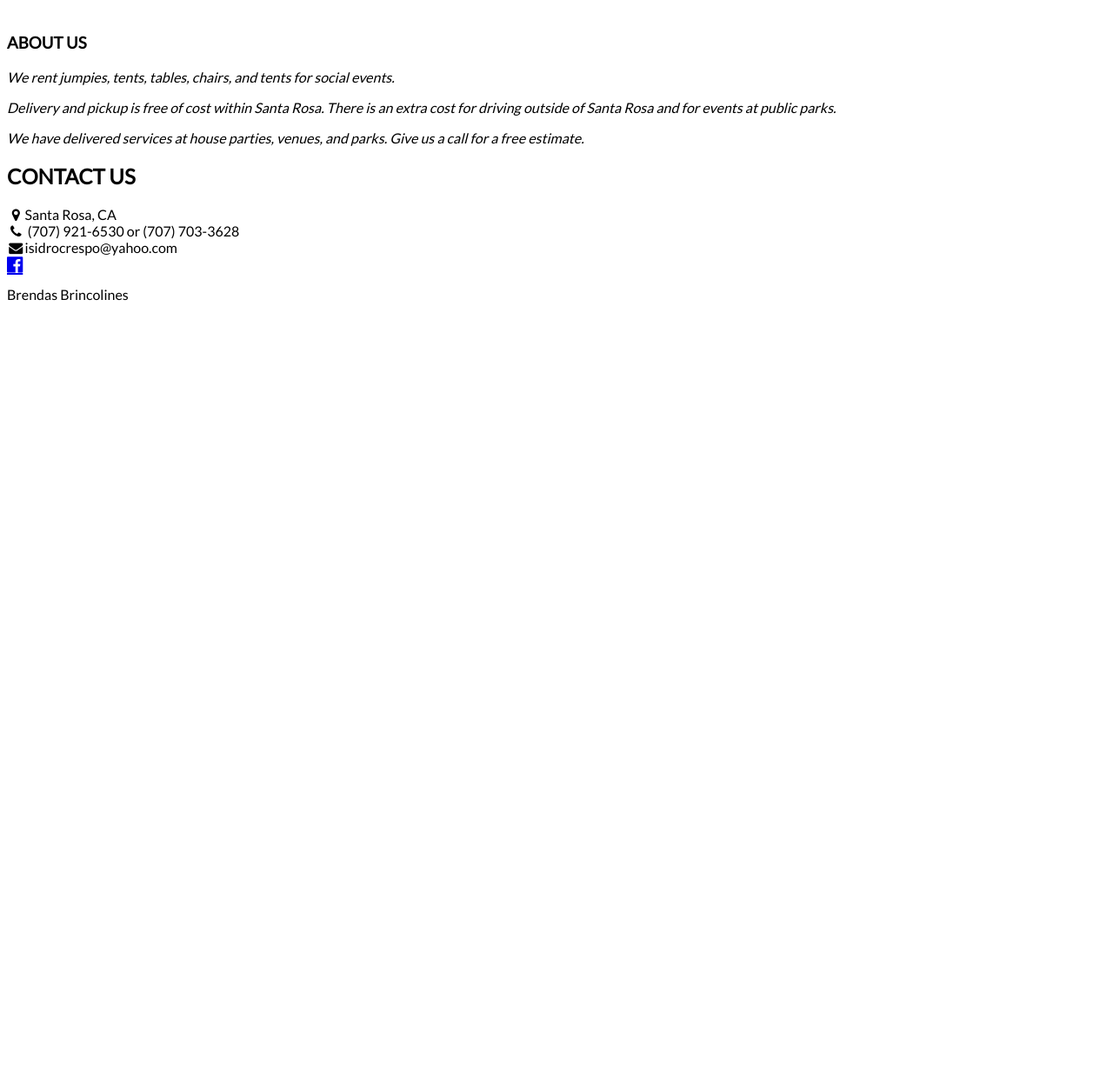
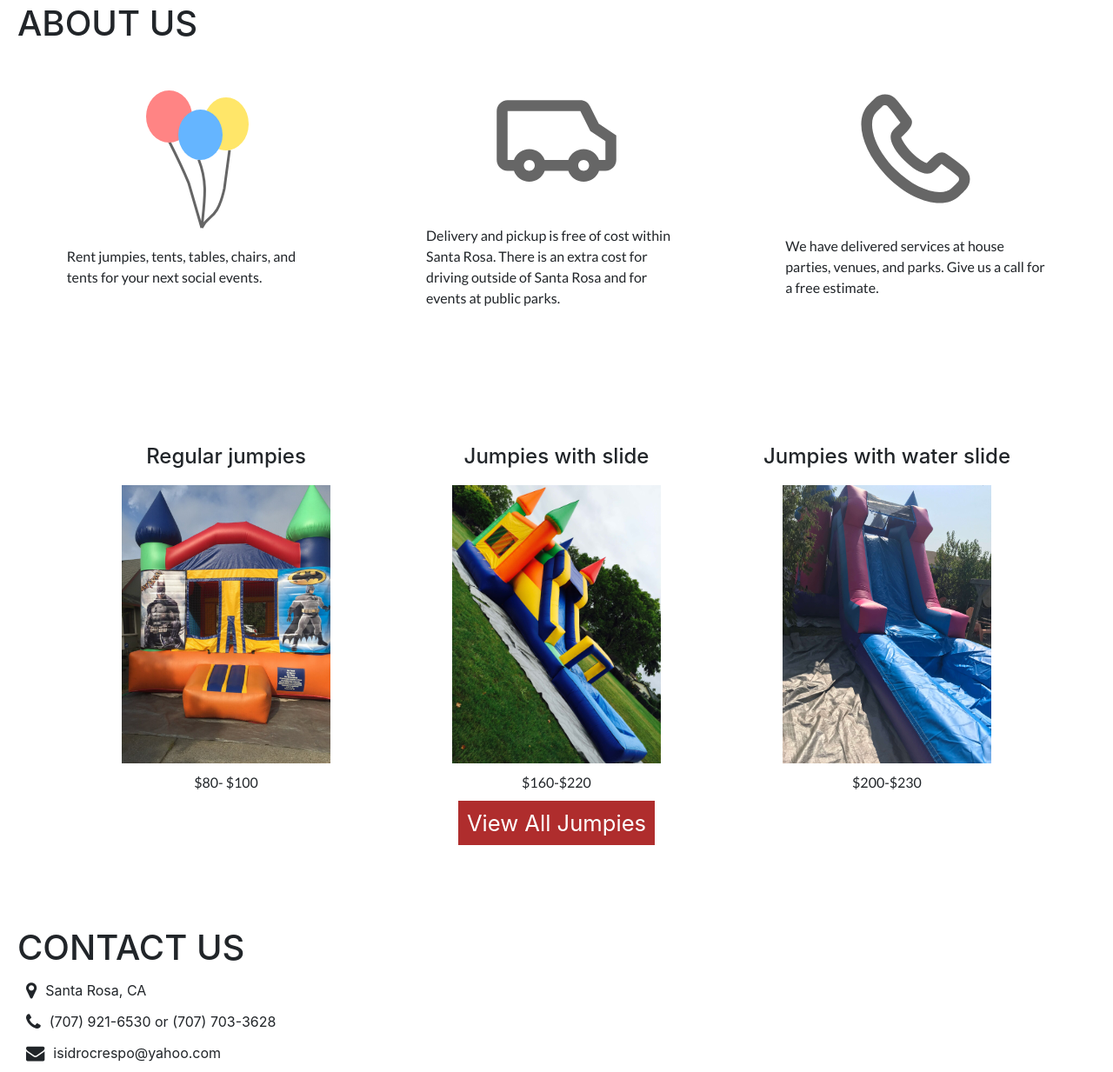
Before and after one commit to alopez96/brendas, a website: page index.html in a window 1280 px wide. Shown: the part 873-2106 px from the top of the page at 87% size. Before the commit the page ends 1237 px from the top, so only its background shows below. Drawn offline with nearby package versions, Linux system fonts and the light colour scheme; files that its build step writes are made by us from their sources; a web font is replaced by a local one.

Commit message:
main page complete

```diff
--- a/index.html
+++ b/index.html
@@ -8,9 +8,7 @@
 <link rel="stylesheet" href="https://cdnjs.cloudflare.com/ajax/libs/font-awesome/4.7.0/css/font-awesome.min.css">
 
 <!-- Bootstrap -->
-<script src="https://code.jquery.com/jquery-3.3.1.min.js"></script>
-<script src="https://cdnjs.cloudflare.com/ajax/libs/popper.js/1.14.7/umd/popper.min.js" integrity="sha384-UO2eT0CpHqdSJQ6hJty5KVphtPhzWj9WO1clHTMGa3JDZwrnQq4sF86dIHNDz0W1" crossorigin="anonymous"></script>
-<script src="https://stackpath.bootstrapcdn.com/bootstrap/4.3.1/js/bootstrap.min.js" integrity="sha384-JjSmVgyd0p3pXB1rRibZUAYoIIy6OrQ6VrjIEaFf/nJGzIxFDsf4x0xIM+B07jRM" crossorigin="anonymous"></script>
+<link rel="stylesheet" href="https://maxcdn.bootstrapcdn.com/bootstrap/4.0.0/css/bootstrap.min.css" integrity="sha384-Gn5384xqQ1aoWXA+058RXPxPg6fy4IWvTNh0E263XmFcJlSAwiGgFAW/dAiS6JXm" crossorigin="anonymous">
 
 <link href="https://fonts.googleapis.com/css?family=Rosario&display=swap" rel="stylesheet">
 
@@ -27,48 +25,73 @@
     </nav>
 
   <!-- Hero page -->
-  <div class='hero'>
-    <div class="header-text"><h1>Brenda's Brinconlines</h1></div>
-    <div><button class="primary-btn">Contact</button> </div>
+  <div class="hero">
+    <h1 id="header-text" class="lang" key="header">Brenda's Jumpies</h1>
+    <div><a class="primary-btn" href="#contact-section">Contact</a> </div>
   </div>
 
   <!-- (About Section) -->
-  <div>
-    <h3 class="lang w3-center" key="about-header">ABOUT US</h3>
-    <p class="lang w3-center" key="about-sub1">
-      <em>We rent jumpies, tents, tables, chairs, and tents for social events.</em>
+  <div id="about-section">
+    <h1 class="lang" key="">ABOUT US</h1>
+    <div class='about-containers'>
+      <div class='about-container'>
+        <img src="./icons/ballon.svg" class='icon' alt="">
+        <p class="lang" key="about-sub1">
+          Rent jumpies, tents, tables, chairs, and tents for your next social events.
         </p>
-    <p class="lang w3-center" key="about-sub2">
-      <em>Delivery and pickup is free of cost within Santa Rosa. There is an extra cost for driving outside of Santa Rosa and for events at public parks.</em>
+      </div>
+      <div class='about-container'>
+          <img src="./icons/car.svg" class='icon' alt="">
+          <p class="lang" key="about-sub2">
+              Delivery and pickup is free of cost within Santa Rosa. There is an extra cost for driving outside of Santa Rosa and for events at public parks.
           </p>
-    <p class="lang w3-center" key="about-sub3">
-      <em>We have delivered services at house parties, venues, and parks. Give us a call for a free estimate.</em>
+        </div>
+        <div class='about-container'>
+            <img src="./icons/call.svg" class='icon' alt="">
+            <p class="lang" key="about-sub3">
+                We have delivered services at house parties, venues, and parks. Give us a call for a free estimate.
             </p>
+        </div>
+    </div>
   </div>
 
 
-  <h2 class="">CONTACT US</h2>
-  <!-- Container (Contact Section) -->
-  <div class="w3-content w3-container w3-padding-64" id="contact">
-
-    <div class="w3-row w3-padding-32 w3-section">
-      <div class="w3-col m8 w3-panel">
-        <div class="w3-large w3-margin-bottom">
-          <i class="fa fa-map-marker fa-fw w3-hover-text-black w3-xlarge w3-margin-right"></i>Santa Rosa, CA<br>
-          <i class="fa fa-phone fa-fw w3-hover-text-black w3-xlarge w3-margin-right"></i> (707) 921-6530 or (707) 703-3628<br>
-          <i class="fa fa-envelope fa-fw w3-hover-text-black w3-xlarge w3-margin-right"></i>isidrocrespo@yahoo.com<br>
+  <!-- images -->
+  <div class="container">
+    <div class="row">
+      <div class="col">
+        <h4>Regular jumpies</h4>
+        <img src="./images/b5.jpg" class="img" alt="">
+        <p>$80- $100</p>
+      </div>
+      <div class="col">
+        <h4>Jumpies with slide</h4>
+        <img src="./images/b2.jpeg" class="img" alt="">
+        <p>$160-$220</p>
+      </div>
+      <div class="col">
+          <h4>Jumpies with water slide</h4>
+          <img src="./images/IMG_0150.jpeg" class="img" alt="">
+          <p>$200-$230</p>
         </div>
     </div>
+    <a href="./jumpies.html" class="secondary-btn">View All Jumpies</a>
   </div>
+
+
+  <div id="contact-section">
+    <h1 class="header-text">CONTACT US</h1>
+    <i class="fa fa-map-marker fa-lg fa-item"></i>Santa Rosa, CA<br>
+    <i class="fa fa-phone fa-lg fa-item"></i>(707) 921-6530 or (707) 703-3628<br>
+    <i class="fa fa-envelope fa-lg fa-item"></i>isidrocrespo@yahoo.com<br>
   </div>
 
 <!-- Footer -->
 <footer class="w3-center w3-black w3-padding-64 w3-opacity w3-hover-opacity-off">
   <div class="w3-xlarge w3-section">
-    <a class="fa fa-facebook-official fa-lg w3-hover-opacity" target="blank"
+    <a class="fa fa-facebook-official fa-lg" target="blank"
     href="https://www.facebook.com/pages/category/Airport/Brendas-Brincolines-Santa-Rosa-670969026572962/">
     </a>
-    <!-- <i class="fa fa-instagram fa-lg w3-hover-opacity"></i> -->
   </div>
   <p>Brendas Brincolines</p>
 </footer>
--- a/style.scss
+++ b/style.scss
@@ -1,9 +1,8 @@
 $primary-color: #AF2D2D;
 $btn-text-size: 2vw;
 
-
-.body{
-    background-color: #fff;
+p{
+  font-family: 'Lato', 'sans-serif';
 }
 
 .lang-btn{
@@ -15,9 +14,10 @@ $btn-text-size: 2vw;
   font-size: $btn-text-size - 0.5vw;
 }
 
-h1{
+#header-text{
   font-family: 'Rosario', sans-serif;
   text-shadow: 2px 2px #fff;
+  font-size: 64px;
 }
 
 .hero{
@@ -25,31 +25,120 @@ h1{
   height: 100vh;
   align-items: center;
   border-bottom: 0px;
-  background: #fff;
   color: #000;
   padding: 0rem 5.6rem;
   z-index: -1;
-  background-image: url('./Desktop1.svg')
 }
 
-.header-text{
-  font-size: 3vw;
-  margin-bottom: -1vw;
+.body{
+  background-image: url('./Desktop1.svg');
+  background-repeat: no-repeat;
+  margin: 0;
 }
-
-
-body,h2,h3,h4,h5,h6 {font-family: "Lato", sans-serif;}
 
 .primary-btn{
   color: $primary-color;
   border: 2px solid $primary-color;
   font-size: $btn-text-size;
+  padding: 10px;
+  text-decoration: none;
 }
 
-/* phone screen */
+// about section start ******************
+#about-section{
+  margin: 20px;
+  margin-bottom: 140px;
+}
+
+.about-containers{
+  display: flex;
+  flex-direction: row;
+  flex-wrap: wrap;
+  align-items: baseline;
+  align-content: flex-start;
+  justify-content: space-evenly;
+
+}
+
+.about-container{
+  width: 300px;
+  margin: auto;
+}
+
+.icon{
+  display: block;
+  margin-left: auto;
+  margin-right: auto;
+}
+
+
+// image section start ******************
+
+.image-section{
+  display: flex;
+  flex-wrap: wrap;
+  justify-content: center;
+}
+
+.img{
+  width: 320px;
+  object-fit: contain;
+  height: 320px;
+  margin: 10px;
+  max-width: 250px;
+}
+
+.container{
+  text-align: center;
+}
+
+
+.secondary-btn{
+  color: white;
+  border: 2px solid white;
+  font-size: $btn-text-size;
+  background-color: $primary-color;
+  padding: 10px;
+  text-decoration: none;
+}
+
+// contact section ********************
+#contact-section{
+  margin: 20px;
+  margin-bottom: 100px;
+  margin-top: 100px;
+}
+
+.fa-item{
+  margin:10px;
+}
+
+
+footer{
+  background-color: gray;
+  left: 0;
+  bottom: 0;
+  width: 100%;
+  color: white;
+  text-align: center;
+  padding-top: 50px;
+  padding-bottom: 30px;
+}
+
+/* ********** phone screen *********** */
 @media screen and (max-width: 450px) {
+
+  .body{
+    background-image: none;
+  }
+
   .hero{
-      background-image: none;
+    min-height: 60vh;
+    height: 60vh;
+  }
+
+  #header-text{
+    font-size: 42px;
   }
 
   .lang-btn{
@@ -70,4 +159,13 @@ body,h2,h3,h4,h5,h6 {font-family: "Lato", sans-serif;}
   .header-text{
     font-size: 5vw;
   }
+
+  .about-container{
+    width: 200px;
+  }
+
+  .secondary-btn{
+    font-size: 20px;
+  }
+
 }
```
Also changed, not shown: jumpies.html (added, +41 -0 lines), icons/ballon.svg (added), icons/call.svg (added), icons/car.svg (added), images/balloons.jpg (deleted), images/brenda11.jpeg (deleted), images/new1JPG.JPG (added), images/new2JPG.JPG (added), images/new3JPG.JPG (added), images/new4JPG.JPG (added), images/new5JPG.JPG (added), images/new6JPG.JPG (added), images/new7JPG.JPG (added), images/new8JPG.JPG (added), 1 more files. Lines whose indentation alone changed are shown as unchanged.
